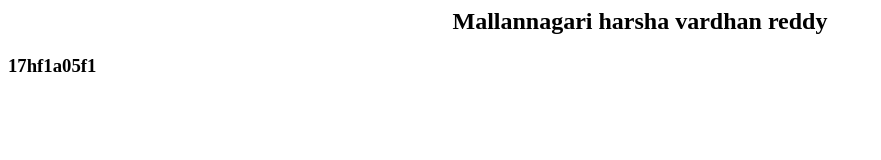
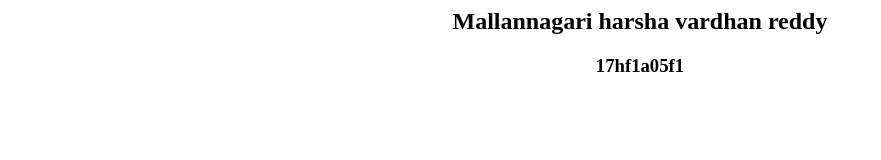
Before and after one commit to HarshaReddyVardhan/Harsha-bz, a website: page public/html/index.html in a window 1280 px wide. Shown: the whole page, without its empty margins (0-881 px from the left). Drawn offline with Linux system fonts and the light colour scheme; files that its build step writes are made by us from their sources; files whose address does not match are found by name.

```diff
--- a/public/html/index.html
+++ b/public/html/index.html
@@ -6,7 +6,7 @@
 </head>
 <body>
 <h2><center>Mallannagari harsha vardhan reddy </centre></h2>
-<h3><centre>17hf1a05f1</center></h3>
+<h3><center>17hf1a05f1</center></h3>
 <script src="js/site.js"></script>
 </body>
 </html>
```
